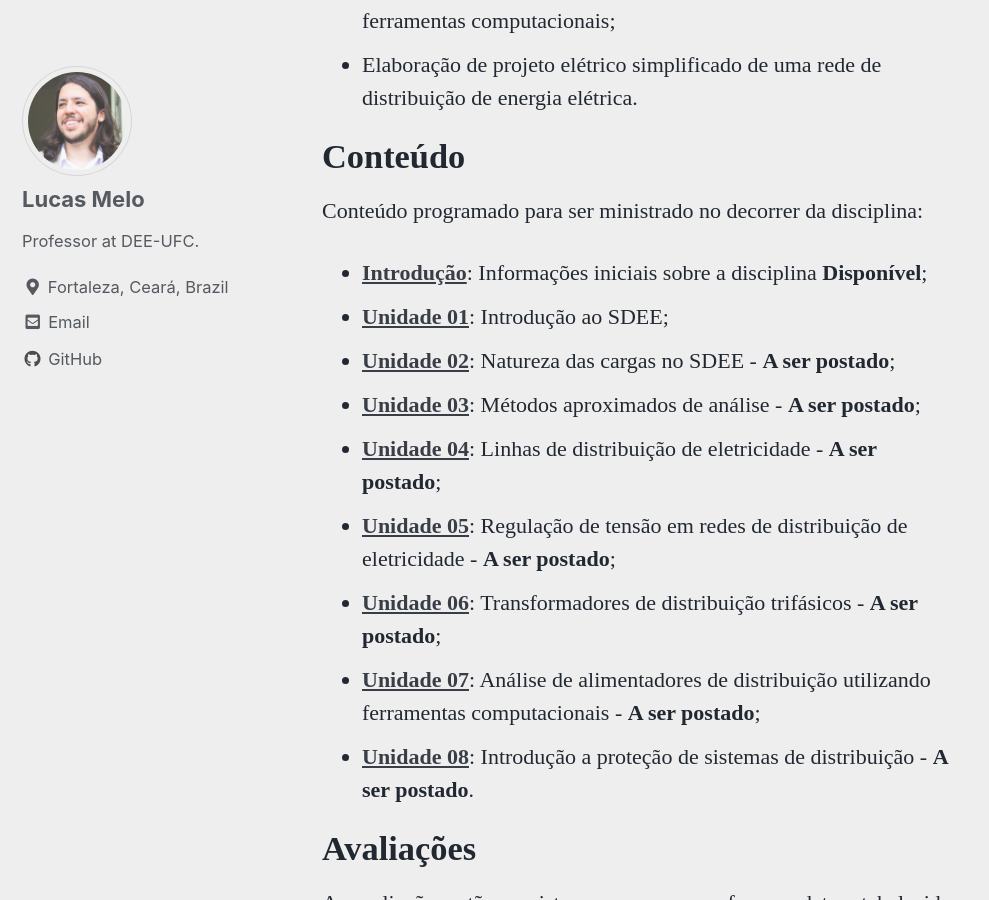
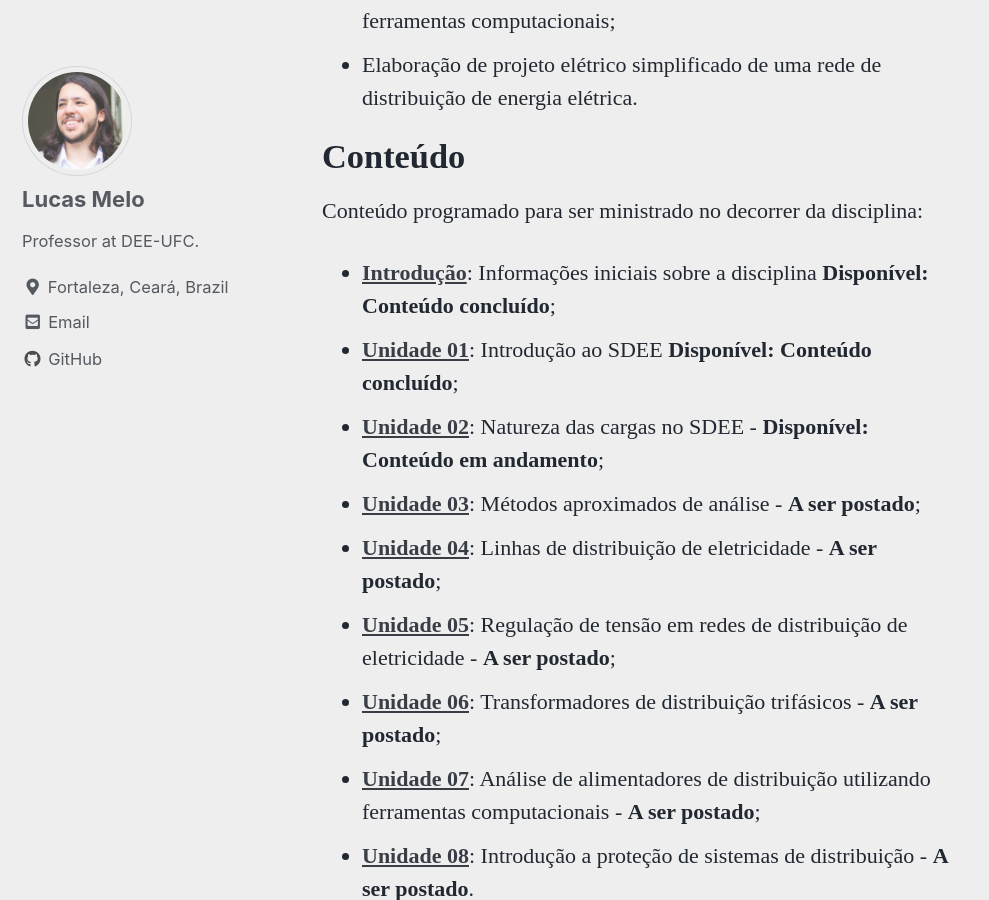
Before and after one commit to lucassm/lucassm.github.io, a Jekyll site: the page built from _teaching/DEE-2021-2/index.md, in a window 1280 px wide and 900 px high, scrolled down 1852 px. Shown: the whole window, without its empty margins (0-989 px from the left). Built offline with Jekyll 4.4.1, drawn with Linux system fonts in a browser that asks for light colours; cached includes are drawn as plain includes; some web fonts are replaced; formulas are drawn with MathJax 3.

Commit message:
UPDATE: Generic

```diff
--- a/_teaching/DEE-2021-2/index.md
+++ b/_teaching/DEE-2021-2/index.md
@@ -45,9 +45,9 @@ Esta disciplina irá dedicar-se ao estudo das características e especificidades
 # Conteúdo
 
 Conteúdo programado para ser ministrado no decorrer da disciplina:
-- [**Introdução**](/teaching/DEE-2021-2/Introducao): Informações iniciais sobre a disciplina **Disponível**;
-- [**Unidade 01**](/teaching/DEE-2021-2/Unidade-01): Introdução ao SDEE;
-- [**Unidade 02**](/teaching/DEE-2021-2/Unidade-02): Natureza das cargas no SDEE - **A ser postado**;
+- [**Introdução**](/teaching/DEE-2021-2/Introducao): Informações iniciais sobre a disciplina **Disponível: Conteúdo concluído**;
+- [**Unidade 01**](/teaching/DEE-2021-2/Unidade-01): Introdução ao SDEE **Disponível: Conteúdo concluído**;
+- [**Unidade 02**](/teaching/DEE-2021-2/Unidade-02): Natureza das cargas no SDEE - **Disponível: Conteúdo em andamento**;
 - [**Unidade 03**](/teaching/DEE-2021-2/Unidade-03): Métodos aproximados de análise - **A ser postado**;
 - [**Unidade 04**](/teaching/DEE-2021-2/Unidade-04): Linhas de distribuição de eletricidade - **A ser postado**;
 - [**Unidade 05**](/teaching/DEE-2021-2/Unidade-05): Regulação de tensão em redes de distribuição de eletricidade - **A ser postado**;
```
Also changed, not shown: _teaching/TEE-2021-2/index.md (+3 -3 lines).
